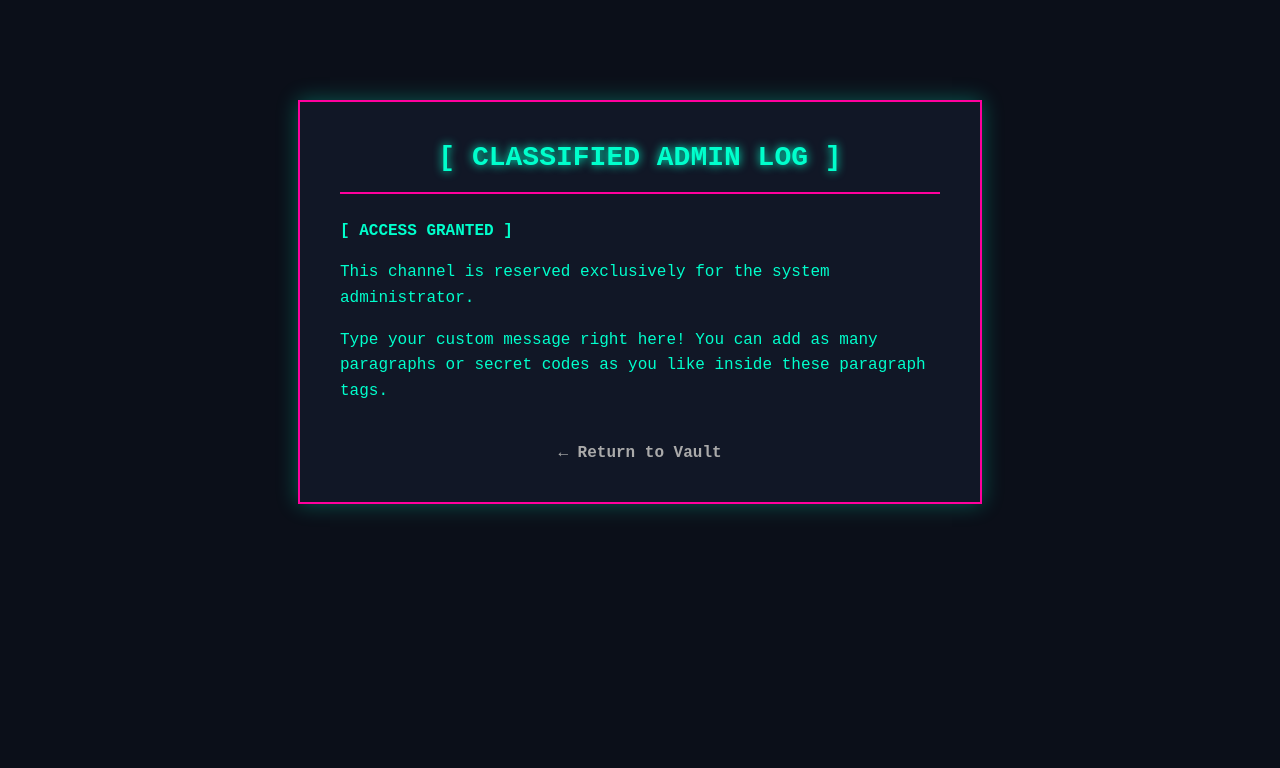
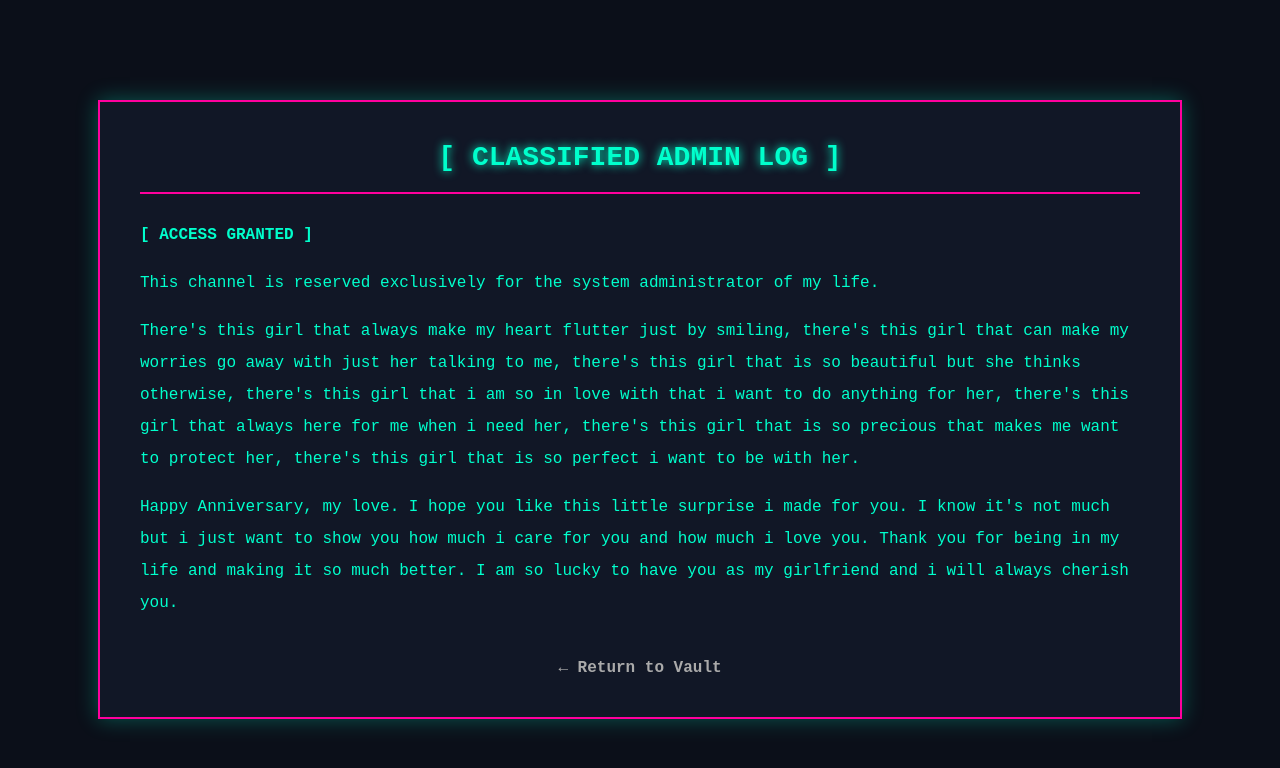
Before and after one commit to Nigite/first_web_app, a Flask app: page /admin-panel in a window 1280 px wide. Shown: the top 768 px of the page. Run offline with Flask 3, Linux system fonts and the light colour scheme; the visitor is signed in with stand-in values (Sample User, id 1).

Commit message:
finalized system messages

```diff
--- a/render.yaml
+++ /dev/null
@@ -1,6 +0,0 @@
-services:
-  - type: web
-    name: hacker-gauntlet-game
-    runtime: python
-    buildCommand: pip install -r requirements.txt
-    startCommand: gunicorn app:app
--- a/templates/admin_panel.html
+++ b/templates/admin_panel.html
@@ -16,7 +16,7 @@
             border: 2px solid #ff009d;
             padding: 40px;
             display: inline-block;
-            max-width: 600px;
+            max-width: 1000px;
             text-align: left;
             box-shadow: 0 0 20px rgba(0,255,204,0.3);
             margin-top: 50px;
@@ -29,7 +29,7 @@
             font-size: 28px;
         }
         p {
-            line-height: 1.6;
+            line-height: 2.0;
             font-size: 16px;
         }
     </style>
@@ -42,9 +42,20 @@
 
         <p><strong>[ ACCESS GRANTED ]</strong></p>
 
-        <p>This channel is reserved exclusively for the system administrator.</p>
+        <p>This channel is reserved exclusively for the system administrator of my life.</p>
 
-        <p>Type your custom message right here! You can add as many paragraphs or secret codes as you like inside these paragraph tags.</p>
+        <p>There's this girl that always make my heart flutter just by smiling,
+            there's this girl that can make my worries go away with just her talking to me,
+            there's this girl that is so beautiful but she thinks otherwise,
+            there's this girl that i am so in love with that i want to do anything for her,
+            there's this girl that always here for me when i need her,
+            there's this girl that is so precious that makes me want to protect her,
+            there's this girl that is so perfect i want to be with her.</p>
+
+        <p>Happy Anniversary, my love. I hope you like this little surprise i made for you.
+            I know it's not much but i just want to show you how much i care for you and how much i love you.
+            Thank you for being in my life and making it so much better.
+            I am so lucky to have you as my girlfriend and i will always cherish you.</p>
 
         <div style="text-align: center; margin-top: 40px;">
             <a href="/stage-5" style="color: #aaa; text-decoration: none; font-weight: bold;">← Return to Vault</a>
```
Also changed, not shown: static/caution_sign.jpg (added).
